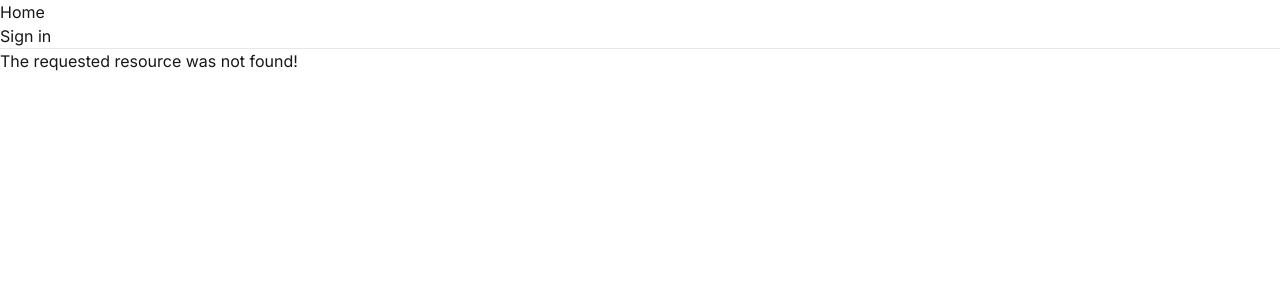
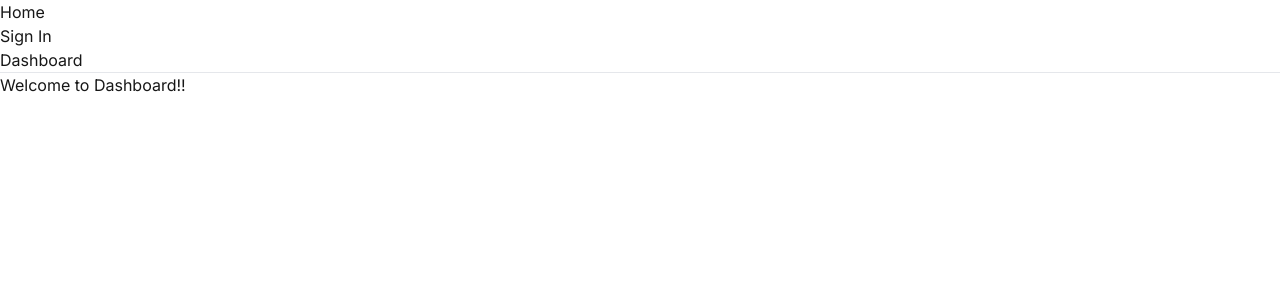
Before and after one commit to Rakin-Al-Mahin/next_authentication, a Next.js app: page /dashboard in a window 1280 px wide. Before the commit this address had no page. Shown: the top 300 px of the page. Built offline with nearby package versions, Linux system fonts and the light colour scheme.

Commit message:
dashboard

```diff
--- /dev/null
+++ b/src/app/dashboard/page.js
@@ -0,0 +1,7 @@
+export default function Dashboard() {
+  return (
+    <div className="mt-20 text-2xl flex items-center justify-center">
+      <h1>Welcome to Dashboard!!</h1>
+    </div>
+  );
+}
--- a/src/app/layout.js
+++ b/src/app/layout.js
@@ -19,7 +19,10 @@ export default function RootLayout({ children }) {
               <Link href="/">Home</Link>
             </li>
             <li>
-              <Link href="/auth">Sign in</Link>
+              <Link href="/auth">Sign In</Link>
+            </li>
+            <li>
+              <Link href="/dashboard">Dashboard</Link>
             </li>
           </ul>
         </nav>
```
